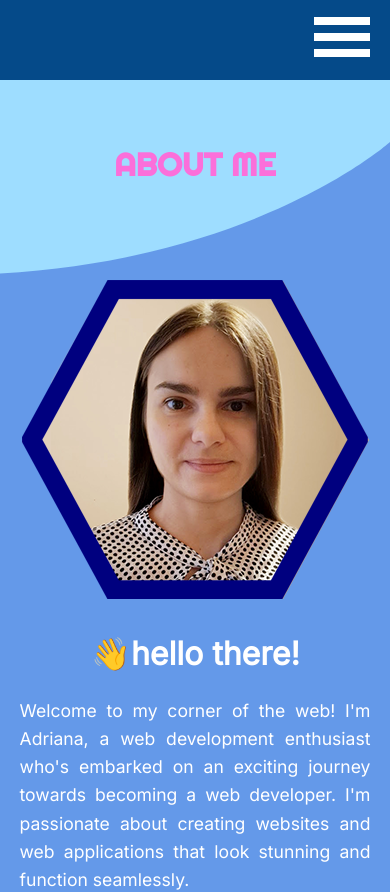
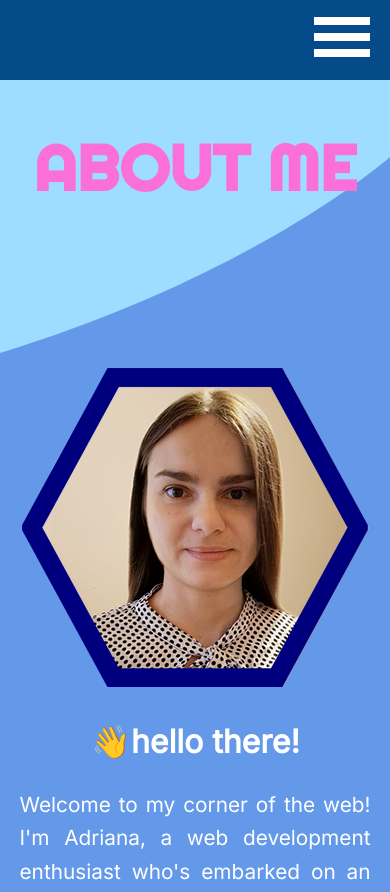
Before and after one commit to adabo4/my-portfolio, a React (Create React App) app: page / in a window 390 px wide. Shown: the top 892 px of the page. Built offline with nearby package versions, Linux system fonts and the light colour scheme.

Commit message:
adjusted responsivness for big screens

```diff
--- a/src/About.css
+++ b/src/About.css
@@ -2,22 +2,38 @@
 .wave-container {
     background-size: 100% auto;
     position: relative;
+    max-width: 4000px;
+    margin: 0 auto;
 
 }
 
-.wave {
+/* .wave {
     position: absolute;
     bottom: 0;
     left: 0;
     width: 100%;
-    height: 50px;
+    height: 67px;
     background: linear-gradient(to bottom, transparent 50%, #3498db 50%);
     background-size: 100% 20px;
+} */
+
+#about:before {
+    content: "";
+    position: absolute;
+    top: 0;
+    width: 100%;
+    background-image: url("./wave-bottom.svg");
+    height: 31%;
+    transform: rotate(180deg);
+    background-size: cover;
+    border: none;
+
+
 }
 
 #about {
     width: 100%;
-    max-width: 1500px;
+    max-width: 4000px;
     /* max-width: 1200px; */
     margin: 1em auto;
     /*
@@ -25,12 +41,15 @@
     background-color: #3269d9; */
     background-color: #6499E9;
     position: relative;
-    height: 57em;
+    height: 83em;
+    display: flex;
+    flex-direction: column;
+    justify-content: center;
 
 
 }
 
-#about h1 {
+.headline-about-me h1 {
     font-family: var(--font2);
 }
 
@@ -40,20 +59,9 @@
     bottom: 0;
     width: 100%;
     background-image: url("./wave-bottom.svg");
+    background-size: cover;
     fill: #9EDDFF;
-    height: 275px;
-
-
-}
-
-#about:before {
-    content: "";
-    position: absolute;
-    top: 0;
-    width: 100%;
-    background-image: url("./wave-bottom.svg");
-    height: 19em;
-    transform: rotate(180deg);
+    height: 35%;
 
 
 }
@@ -73,12 +81,28 @@
 
 }
 
+.headline-about-me {
+    left: 0;
+    right: 0;
+    margin-top: auto;
+    margin-bottom: auto;
+    padding: 1em;
+    text-align: center;
+    text-transform: uppercase;
+    font-size: 2em;
+    position: absolute;
+    z-index: 1;
+    color: #fb6fda;
+    font-family: var(--font2);
+}
+
 
 
 .about-me {
     display: flex;
-    justify-content: flex-end;
+    justify-content: center;
     align-items: center;
+    /* margin-top: 5rem; */
 }
 
 .about-me-text h2 {
@@ -106,9 +130,11 @@
     display: flex;
     flex-direction: column;
     align-items: center;
-    width: 60%;
+    width: 100%;
+    max-width: 800px;
     padding: 1em 0;
     z-index: 1;
+
 
 }
 
@@ -116,10 +142,43 @@
     width: 85%;
     margin: 1em 0;
     line-height: 1.6em;
-    font-size: 1.1em;
+    font-size: 1.3rem;
     text-align: justify;
     font-weight: 500;
 
+
+}
+
+@media screen and (min-width: 4095px) {
+
+
+
+    .wave-container {
+        max-width: 5120px;
+
+    }
+
+    #about {
+        max-width: 5120px;
+        height: 120em;
+
+    }
+
+
+   #about:after {
+    height: 45%;
+   }
+
+   .headline-about-me {
+    top: 5em;
+   }
+
+}
+
+@media screen and (min-width: 3840px) {
+    #about:before {
+        height: 38%;
+    }
 
 }
 
@@ -127,6 +186,7 @@
 
     #about {
         height: 80em;
+        height: 99em;
     }
 
     #about:after {
@@ -169,6 +229,7 @@
 
     #about {
         height: 80em;
+        height: 100em;
 
     }
 
@@ -185,6 +246,7 @@
 
     #about {
         height: 85em;
+        height: 105em;
 
     }
 
@@ -199,6 +261,7 @@
 
     #about {
         height: 85em;
+        height: 110em;
     }
 
     #about:after {
@@ -214,6 +277,7 @@
 
     #about {
         height: 90em;
+        height: 125em;
     }
 
     #about:after {
@@ -227,6 +291,7 @@
 
     #about {
         height: 95em;
+        height: 124em;
     }
 
     #about:after {
@@ -236,10 +301,11 @@
 
 }
 
-@media (max-width: 385px) {
+@media (max-width: 386px) {
 
     #about {
         height: 100em;
+        height: 130em;
     }
 
     #about:after {
@@ -253,6 +319,7 @@
 
     #about {
         height: 110em;
+        height: 135em;
     }
 
     #about:after {
--- a/src/About.js
+++ b/src/About.js
@@ -1,56 +1,58 @@
-import React from 'react'
-import "./About.css"
+import React from "react";
+import "./About.css";
 import { Fade, AttentionSeeker } from "react-awesome-reveal";
 
 export default function About() {
   return (
     <>
-
       <div className="wave-container">
-
-                <section id='about'>
-
-                    <div className='headline'>
-                        <Fade direction='up'>
+        <div className="headline-about-me">
+          <Fade direction="up">
             <h1>about me</h1>
           </Fade>
         </div>
-
-
+        <section id="about">
           <div className="about-me">
-
-                        <div className='avatar'>
+            <div className="avatar">
               <img src="./img/avatar1.png" alt="" />
             </div>
 
-                        <div className='about-me-text' >
-                            <AttentionSeeker effect='bounce'><Fade direction='left'><h2>👋hello there!</h2></Fade></AttentionSeeker>
+            <div className="about-me-text">
+              <AttentionSeeker effect="bounce">
+                <Fade direction="left">
+                  <h2>👋hello there!</h2>
+                </Fade>
+              </AttentionSeeker>
               <Fade cascade>
-                                <p>Welcome to my corner of the web! I'm Adriana, a web development enthusiast
-                                    who's embarked on an exciting journey towards becoming a web developer. I'm passionate about creating websites and web applications
-                                    that look stunning and function seamlessly.</p>
+                <p>
+                  Welcome to my corner of the web! I'm Adriana, a web
+                  development enthusiast who's embarked on an exciting journey
+                  towards becoming a web developer. I'm passionate about
+                  creating websites and web applications that look stunning and
+                  function seamlessly.
+                </p>
 
                 <p>
-                                    I taught myself to code using online resources and absolutely fell in love with the creativity and problem
-                                    solving that is involved in developing new online experiences.
-                                    Starting off with JavaScript, HTML & CSS and evolving my knowledge base to include JavaScript frameworks and
-                                    backend programming in the future, as well.
+                  I taught myself to code using online resources and absolutely
+                  fell in love with the creativity and problem solving that is
+                  involved in developing new online experiences. Starting off
+                  with JavaScript, HTML & CSS and evolving my knowledge base to
+                  include JavaScript frameworks and backend programming in the
+                  future, as well.
                 </p>
 
-
                 <p>
-                                    As I continue to learn, grow, and experiment in this ever-evolving field,
-                                    I'm excited to connect with fellow developers, designers, and collaborators
-                                    who share my enthusiasm. I love the challenges of learning new design concepts and enabling users with amazing user experiences.
+                  As I continue to learn, grow, and experiment in this
+                  ever-evolving field, I'm excited to connect with fellow
+                  developers, designers, and collaborators who share my
+                  enthusiasm. I love the challenges of learning new design
+                  concepts and enabling users with amazing user experiences.
                 </p>
               </Fade>
             </div>
-
           </div>
-
         </section>
       </div>
-
     </>
-    )
+  );
 }
--- a/src/Contact.css
+++ b/src/Contact.css
@@ -1,7 +1,5 @@
 .top-background {
     top: 10em;
-    height: 100vh;
-
 
 }
 
@@ -22,7 +20,7 @@
     flex-direction: column;
     align-items: center;
     justify-content: center;
-    min-height: 100vh;
+
     background-color: rgba(255, 255, 255, 0.9);
     padding: 20px;
     border-radius: 10px;
@@ -117,11 +115,22 @@
     color: #054a89;
 }
 
+@media screen and (min-width: 3120px) {
+
+    #contact {
+        height: 1000px;
+
+    }
+
+
+
+}
+
 @media screen and (max-width: 768px) {
 
     #contact {
-        width: 65%;
-        margin: 0 auto;
+        width: 75%;
+        margin: 1em auto;
 
     }
 }
@@ -129,8 +138,6 @@
 @media screen and (max-width: 480px) {
 
     #contact {
-        width: 80%;
-
-
-    }
+        width: 90%;
+           }
 }
--- a/src/Icons.css
+++ b/src/Icons.css
@@ -36,7 +36,7 @@
     height: 88px;
     box-sizing: border-box;
     transition: all 1s;
-    border: 0.4vh solid transparent;
+    border: .25em solid transparent;
     border-top-color: dodgerblue;
     border-bottom-color: dodgerblue;
 }
@@ -46,8 +46,8 @@
     content: "";
     border: inherit;
     position: absolute;
-    top: -0.5vh;
-    left: -0.5vh;
+    top: -0.3em;
+    left: -0.3em;
     background: linear-gradient(to left,
             DarkBlue, DodgerBlue);
     border-radius: inherit;
--- a/src/Projects.css
+++ b/src/Projects.css
@@ -9,8 +9,6 @@
     background-color: #3269d9; */
     background-color: #6499E9;
     position: relative;
-
-
 
 }
 
@@ -170,11 +168,7 @@
 
 @media screen and (max-width: 580px) {
 
-    #projects {
-        margin: 0 auto;
-    }
-
-    #projects h2 {
+      #projects h2 {
         margin: 0;
 
     }
@@ -194,7 +188,7 @@
 
     .project-image,
     .collab img {
-        margin: 1em 0;
+
         max-width: 400px;
     }
 
@@ -208,11 +202,7 @@
 
 @media screen and (max-width: 390px) {
 
-    #projects {
-        margin: 0 auto;
-    }
-
-    #projects h2 {
+#projects h2 {
         margin: 0;
 
     }
```
Also changed, not shown: 1 other file (tests, documents, lock files or other folders). Lines whose indentation alone changed are shown as unchanged.
